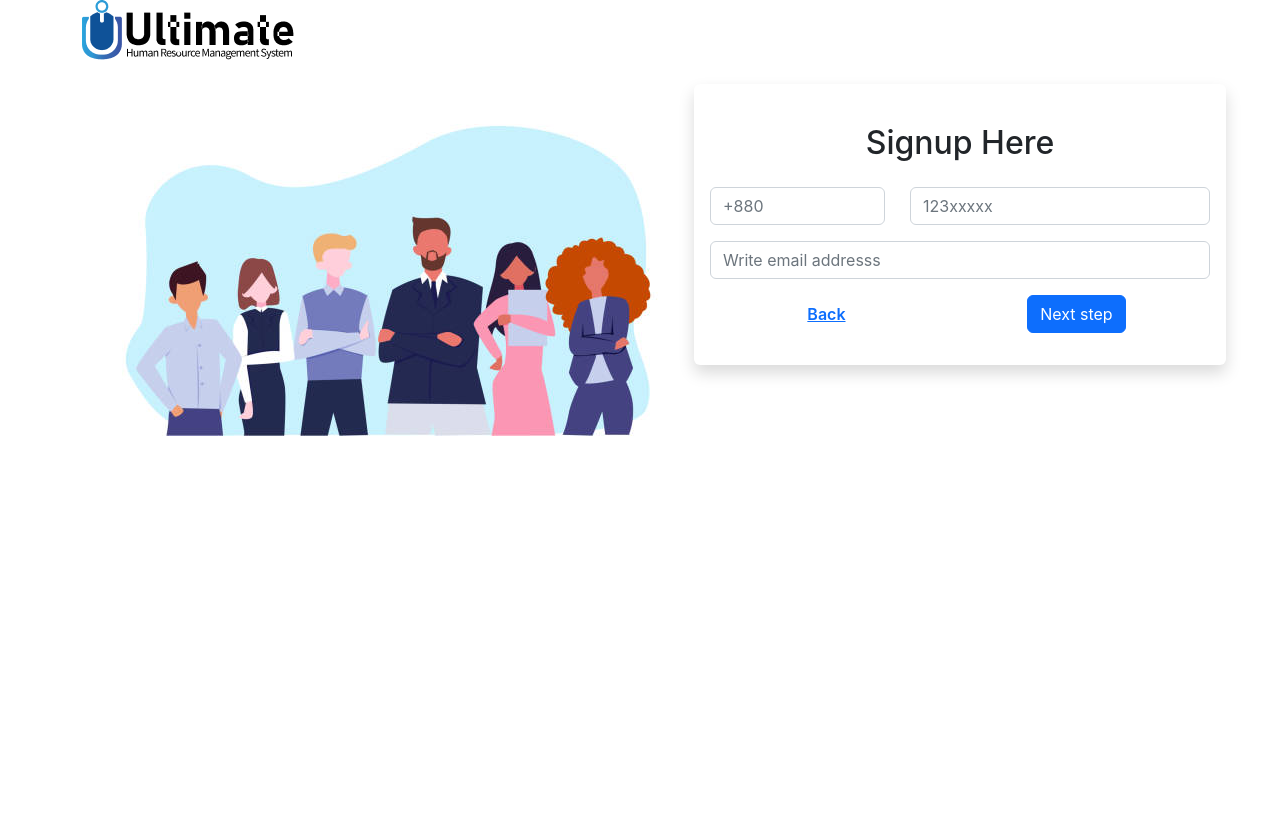
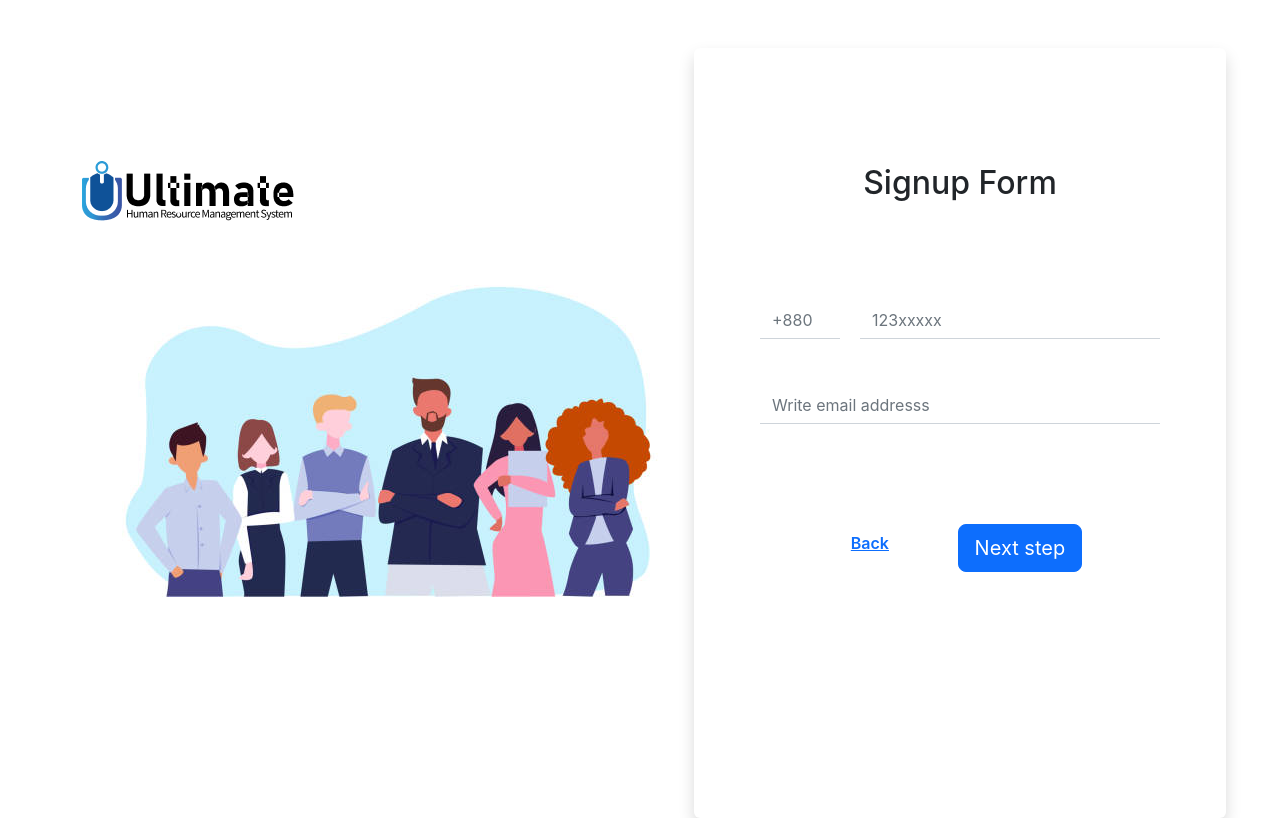
Before and after one commit to siambd/nexisltd-task, a React (Create React App) app: page /SignUp2 in a window 1280 px wide. Built offline with nearby package versions, Linux system fonts and the light colour scheme.

Commit message:
layout change

```diff
--- /dev/null
+++ b/src/Pages/LayoutMain/Main.css
@@ -0,0 +1,3 @@
+.asdf{
+    margin-top: 100px;
+}
--- a/src/Pages/LayoutMain/Main.js
+++ b/src/Pages/LayoutMain/Main.js
@@ -2,6 +2,7 @@ import React from "react";
 import logo from "../../assets/image/title.png";
 import banner from "../../assets/image/banner.png";
 import { Outlet } from "react-router-dom";
+import './Main.css'
 
 
 const main = () => {
@@ -14,8 +15,10 @@ const main = () => {
             <img src={banner} alt="" />
           </div>
 
-          <div className="shadow p-3 mb-5 bg-white rounded">
+          <div className="">
+          <div className=" shadow p-3 bg-white rounded mt-5">
             <Outlet></Outlet>
+          </div>
           </div>
         </div>
       </div>
--- a/src/Pages/Login/Login.css
+++ b/src/Pages/Login/Login.css
@@ -1,4 +1,22 @@
 .btn:hover{
-background-color: aliceblue;
+background-color: rgb(253, 253, 253);
 color: blue;
 }
+
+.loginHeading{
+    font-style: bold;
+    font-weight: 600px;
+    margin: 100px;
+}
+.loginButton{
+    margin: 100px;
+
+}
+
+
+.form-control {
+    border-left: 0px;
+    border-top: 0px;
+    border-right: 0px;
+    border-radius: 0;
+}
--- a/src/Pages/Login/Login.js
+++ b/src/Pages/Login/Login.js
@@ -1,6 +1,6 @@
 import React from "react";
 import { useNavigate } from "react-router-dom";
-import './Login.css'
+import "./Login.css";
 import { Link } from "react-router-dom";
 
 const Login = () => {
@@ -29,48 +29,49 @@ const Login = () => {
   };
   return (
     <div>
-      <h2 className="text-center my-5"> Login Form </h2>
+      <div className="loginHeading">
+        <h2 className="text-center my-5 "> Login Form </h2>
+      </div>
       <form onSubmit={handleLogin}>
         <div className="mb-3">
-          <label for="exampleInputEmail1" class="form-label">
-            Email address
-          </label>
+          <label for="exampleInputEmail1" class="form-label"></label>
           <input
             type="email"
             placeholder="Enter Your email"
-            className="form-control"
+            className="form-control mb-5"
             id="exampleInputEmail1"
             aria-describedby="emailHelp"
+            required
           />
 
-          <label for="exampleInputPassword1" class="form-label">
-            Password
-          </label>
+          <label for="exampleInputPassword1" class="form-label"></label>
           <input
             type="password"
             placeholder="Enter Your password"
             className="form-control"
             id="exampleInputPassword1"
             pattern=".{8,}"
+            required
           />
           <div id="PasswordHelp" class="form-text">
             Your Password must be atleast 8 character
           </div>
         </div>
-        <div  className='d-flex  justify-content-center'>
-          <button type="submit" class="btn btn-primary">
-            Login
+        <div className="d-flex  justify-content-center loginButton">
+          <button type="submit" class="btn btn-lg btn-primary">
+            Log In
           </button>
         </div>
       </form>
 
-      <div className='d-flex  justify-content-center'>
-                        <p className='pt-2'> Dont have any account ? </p>
-                        <Link to= '/'>
-                        <button type="button" class="btn btn-link fw-semibold">Signup here </button>
-                        </Link>
-                    </div>
-
+      <div className="d-flex  justify-content-center">
+        <p className="pt-2"> Dont have any account ? </p>
+        <Link to="/">
+          <button type="button" class="btn btn-link fw-semibold">
+            Signup here{" "}
+          </button>
+        </Link>
+      </div>
     </div>
   );
 };
--- a/src/Pages/SignUp/SignUp1/SignUp.css
+++ b/src/Pages/SignUp/SignUp1/SignUp.css
@@ -1,3 +1,16 @@
 .form-control{
-    width: 500px;
+    width: 400px;
+    margin-left: 50px;
+    margin-right: 50px;
 }
+
+
+ .SignUp1Heading{
+        font-style: bold;
+        font-weight: 600px;
+        margin: 100px;
+}
+    .nextStepButton{
+        margin: 100px;
+
+    }
--- a/src/Pages/SignUp/SignUp1/SignUp1.js
+++ b/src/Pages/SignUp/SignUp1/SignUp1.js
@@ -10,17 +10,19 @@ const SignUp1 = () => {
         <div>
             <div>
                 <div>
-                    <h2 className="text-center my-5"> Signup Here</h2>
+                    <div className='SignUp1Heading'>
+                    <h2 className="text-center my-5"> Signup Form</h2>
+                    </div>
                     <form >
-                        <div className=''>
-                        <input className="form-control my-3 " type="text" placeholder="Write First Name" aria-label="default input example"  required />
-                        <input className="form-control" type="text" placeholder="Write Last Name" aria-label="default input example" />
+                        <div className='mb-5'>
+                        <input required className="form-control my-3 mb-5 " type="text" placeholder="Write First Name" aria-label="default input example"   />
+                        <input className="form-control pt-4" type="text" placeholder="Write Last Name" aria-label="default input example" required />
                         </div>
 
                     <div className='d-flex justify-content-center my-3'>
 
                         <Link to='/SignUp2'>
-                        <button type="button" class="btn btn-primary">Next step <FontAwesomeIcon icon="fa-regular fa-arrow-right" /> </button>
+                        <button type="button" class="btn btn-primary btn-lg nextStepButton">Next step <FontAwesomeIcon icon="fa-regular fa-arrow-right" /> </button>
                         </Link>
                     </div>
 
--- a/src/Pages/SignUp/SignUp2/SignUp2.css
+++ b/src/Pages/SignUp/SignUp2/SignUp2.css
@@ -1,6 +1,23 @@
 .phoneCode{
-    width: 175px;
+    width: 80px;
 }
 .phoneNumber{
     width: 300px;
 }
+
+.phoneInput{
+margin-left: -80px;
+}
+
+
+
+ .SignUp2Heading{
+        font-style: bold;
+        font-weight: 600px;
+        margin: 100px;
+}
+    .nextStepBackButton{
+        margin: 100px;
+        margin-bottom: 230px;
+
+    }
--- a/src/Pages/SignUp/SignUp2/SignUp2.js
+++ b/src/Pages/SignUp/SignUp2/SignUp2.js
@@ -8,24 +8,28 @@ const SignUp1 = () => {
         <div>
             <div>
                 <div>
-                    <h2 className='text-center my-4'> Signup Here</h2>
+                    <div className='SignUp2Heading'>
+                    <h2 className='text-center my-4 '> Signup Form</h2>
+                    </div>
                     <form >
 
-                    <div className="row">
-                        <div className="col">
-                           <input type="number" class="form-control phoneCode" placeholder="+880" aria-label="First name" />
+                    <div className="d-flex mb-5">
+                        <div className="">
+                           <input type="number" class="form-control phoneCode" placeholder="+880" aria-label="First name" required/>
                         </div>
-                        <div className="col">
-                             <input type="number" className="form-control phoneNumber" placeholder="123xxxxx" aria-label="Last name" />
+                        <div className="phoneInput">
+                             <input type="number" className="form-control phoneNumber" placeholder="123xxxxx" aria-label="Last name"
+                             required/>
                         </div>
                  </div>
 
 
                         <div>
-                        <input className="form-control my-3" type="email" placeholder="Write email addresss" aria-label="default input example" />
+                        <input className="form-control my-3" type="email" placeholder="Write email addresss" aria-label="default input example"
+                        required/>
                         </div>
 
-                      <div className='d-flex justify-content-around my-3'>
+                      <div className='d-flex justify-content-around nextStepBackButton '>
                       <div className=''>
                         <Link to= '/'>
                         <button type="button" class="btn btn-link fw-semibold"> Back </button>
@@ -33,7 +37,7 @@ const SignUp1 = () => {
                           </div>
                         <div>
                           <Link to='/SignUp3'>
-                          <button type="button" class="btn btn-primary">Next step</button>
+                          <button type="submit" class="btn btn-lg btn-primary">Next step</button>
                           </Link>
                         </div>
                       </div>
--- a/src/Pages/SignUp/SignUp3/SignUp3.js
+++ b/src/Pages/SignUp/SignUp3/SignUp3.js
@@ -39,6 +39,7 @@ const SignUp3 = () => {
                 type="password"
                 placeholder="Set your password"
                 aria-label="default input example"
+                required
               />
               <div id="PasswordHelp" class="form-text">
                 Your Password must be atleast 8 character
```
